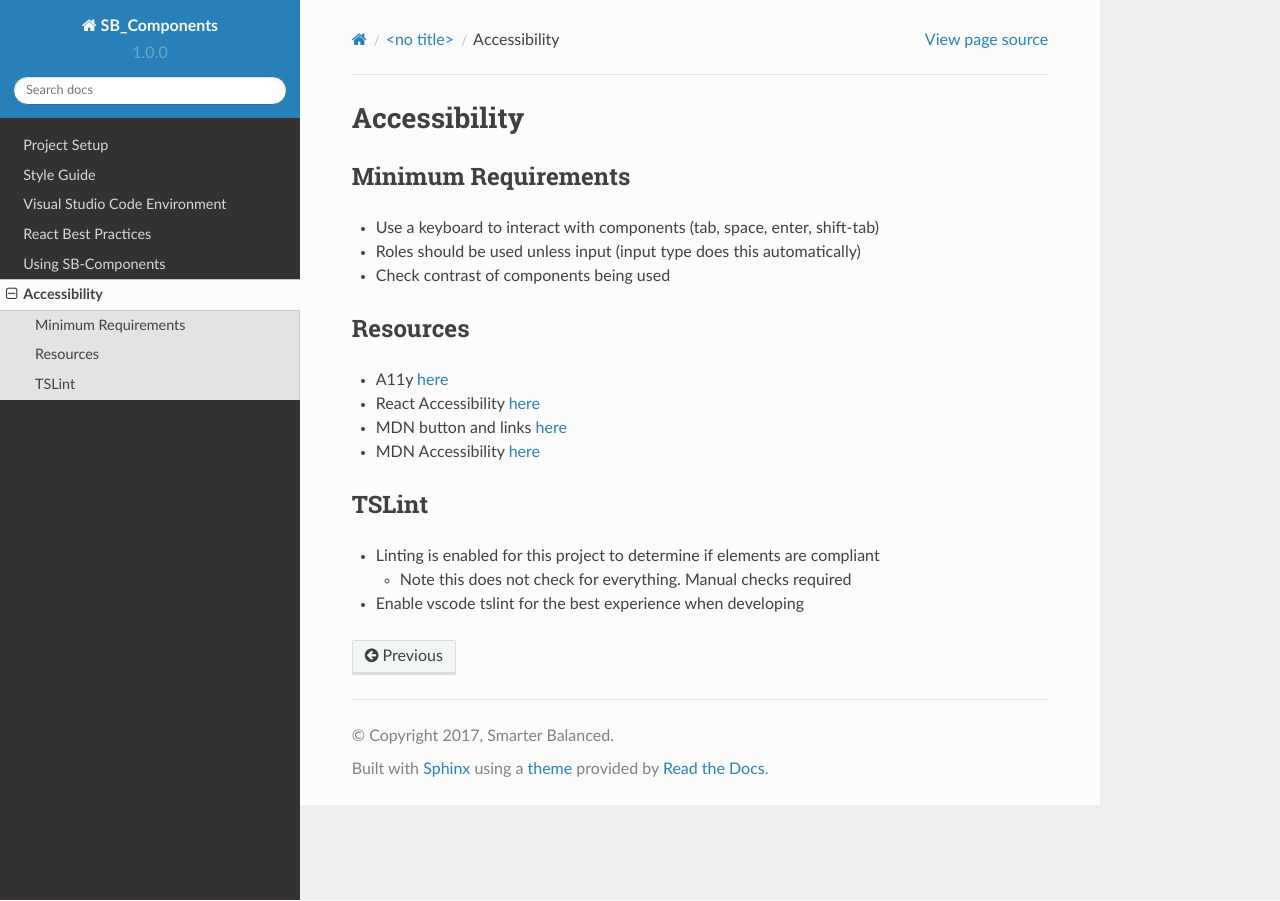
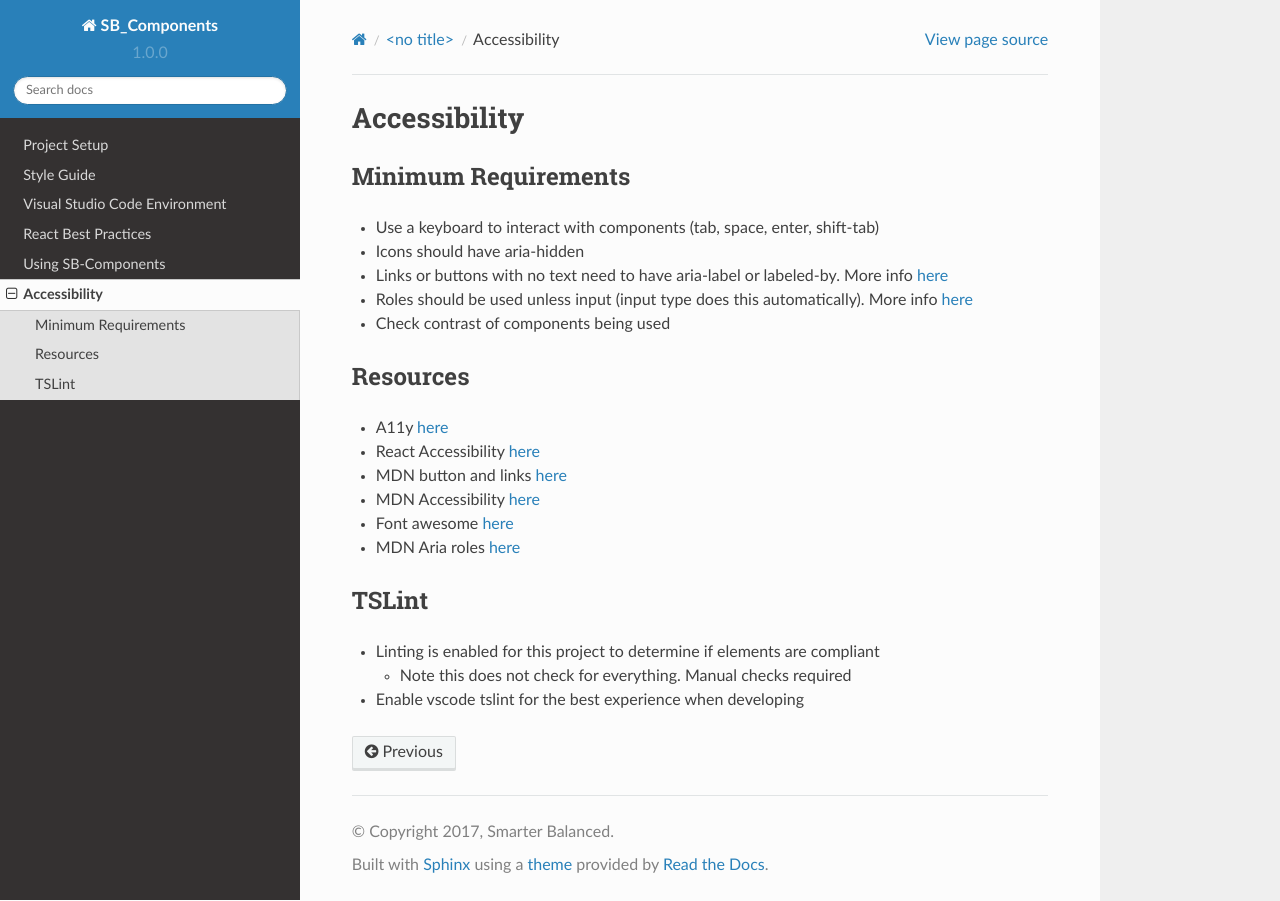
Before and after one commit to osu-cass/sb-components, a Sphinx documentation site: the page built from docs/source/dev/Accessibility.md, in a window 1280 px wide. Built offline with Sphinx 7.4.7 and the Read the Docs theme 2.0.0, drawn with Linux system fonts in a browser that asks for light colours; formulas are drawn with MathJax 3.

Commit message:
Added more accessibility requirements

```diff
--- a/docs/source/dev/Accessibility.md
+++ b/docs/source/dev/Accessibility.md
@@ -2,7 +2,9 @@
 
 ## Minimum Requirements
 * Use a keyboard to interact with components (tab, space, enter, shift-tab)
-* Roles should be used unless input (input type does this automatically)
+* Icons should have aria-hidden
+* Links or buttons with no text need to have aria-label or labeled-by. More info [here](http://fontawesome.io/accessibility/)
+* Roles should be used unless input (input type does this automatically). More info  [here](https://developer.mozilla.org/en-US/docs/Web/Accessibility/ARIA/ARIA_Techniques)
 * Check contrast of components being used
 
 ## Resources
@@ -10,6 +12,8 @@
 * React Accessibility [here](https://reactjs.org/docs/accessibility.html)
 * MDN button and links [here](https://developer.mozilla.org/en-US/docs/Web/Accessibility/ARIA/ARIA_Techniques/Using_the_button_role)
 * MDN Accessibility [here](https://developer.mozilla.org/en-US/docs/Web/Accessibility/ARIA)
+* Font awesome [here](http://fontawesome.io/accessibility/)
+* MDN Aria roles [here](https://developer.mozilla.org/en-US/docs/Web/Accessibility/ARIA/ARIA_Techniques)
 
 ## TSLint
 - Linting is enabled for this project to determine if elements are compliant
```
